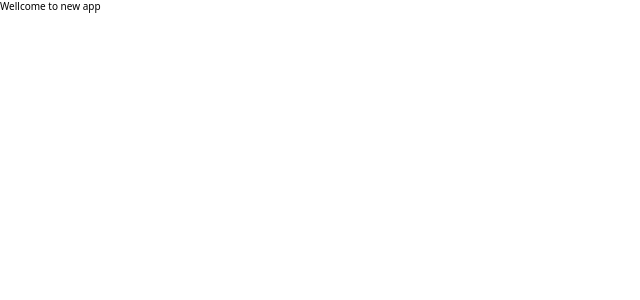
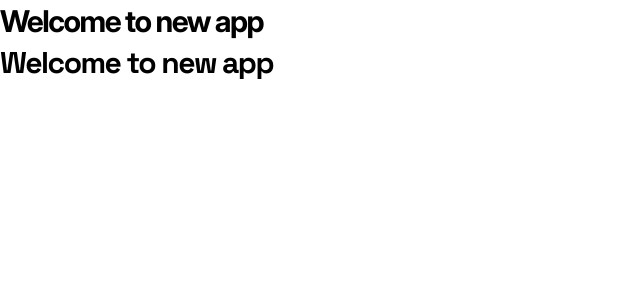
Before and after one commit to WladimirFilho/nextjs-mastery_course, a Next.js app: page / in a window 1280 px wide. Shown: the top 300 px of the page, without its empty margins (0-640 px from the left). Built offline with nearby package versions, Linux system fonts and the light colour scheme.

Commit message:
Setup Fonts

```diff
--- a/app/globals.css
+++ b/app/globals.css
@@ -1,6 +1,14 @@
 @tailwind base;
 @tailwind components;
 @tailwind utilities;
+
+body {
+  font-family: "Inter", sans-serif;
+}
+
+:root {
+  --radius: 8px;
+}
 
 @layer utilities {
   .background-light850_dark100 {
--- a/app/layout.tsx
+++ b/app/layout.tsx
@@ -3,15 +3,16 @@ import localFont from "next/font/local";
 import "./globals.css";
 import React from "react";
 
-const geistSans = localFont({
-  src: "./fonts/GeistVF.woff",
-  variable: "--font-geist-sans",
-  weight: "100 900",
+const inter = localFont({
+  src: "./fonts/InterVF.ttf",
+  variable: "--font-inter",
+  weight: "100 200 300 400 500 600 700 800 900",
 });
-const geistMono = localFont({
-  src: "./fonts/GeistMonoVF.woff",
-  variable: "--font-geist-mono",
-  weight: "100 900",
+
+const spaceGrotesk = localFont({
+  src: "./fonts/SpaceGroteskVF.ttf",
+  variable: "--font-spaceGrotesk",
+  weight: "300 400 500 600 700",
 });
 
 export const metadata: Metadata = {
@@ -27,7 +28,7 @@ export default function RootLayout({
   return (
     <html lang="en">
       <body
-        className={`${geistSans.variable} ${geistMono.variable} antialiased`}
+        className={`${inter.className} ${spaceGrotesk.variable} antialiased`}
       >
         {children}
       </body>
--- a/app/page.tsx
+++ b/app/page.tsx
@@ -1,4 +1,9 @@
 const Home = () => {
-  return <h1 className="subtle-regular">Wellcome to new app</h1>;
+  return (
+    <>
+      <h1 className=" h1-bold ">Welcome to new app</h1>
+      <h1 className=" h1-bold font-spaceGrotesk">Welcome to new app</h1>
+    </>
+  );
 };
 export default Home;
--- a/tailwind.config.ts
+++ b/tailwind.config.ts
@@ -40,6 +40,10 @@ export default {
       screens: {
         xs: "420px",
       },
+      fontFamily: {
+        inter: ["var(--font-inter)"],
+        spaceGrotesk: ["var(--font-spaceGrotesk)"],
+      },
     },
   },
   plugins: [],
```
Also changed, not shown: app/fonts/InterVF.ttf (added), app/fonts/SpaceGroteskVF.ttf (added).
